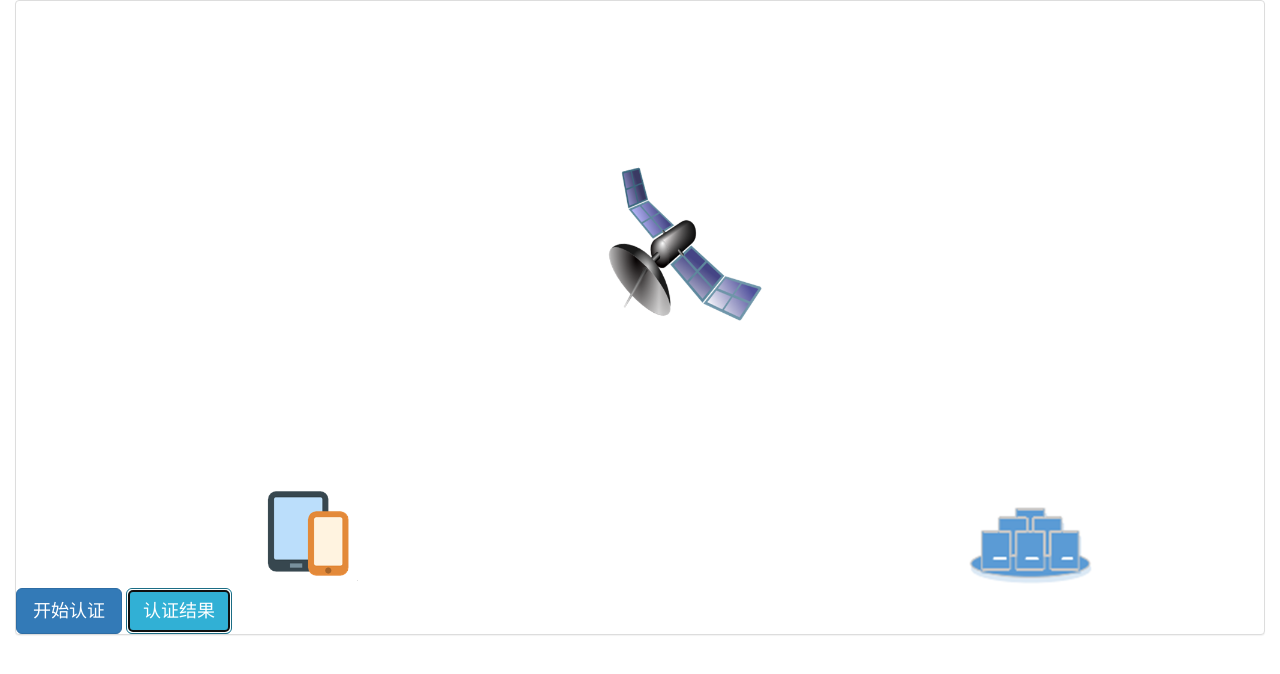
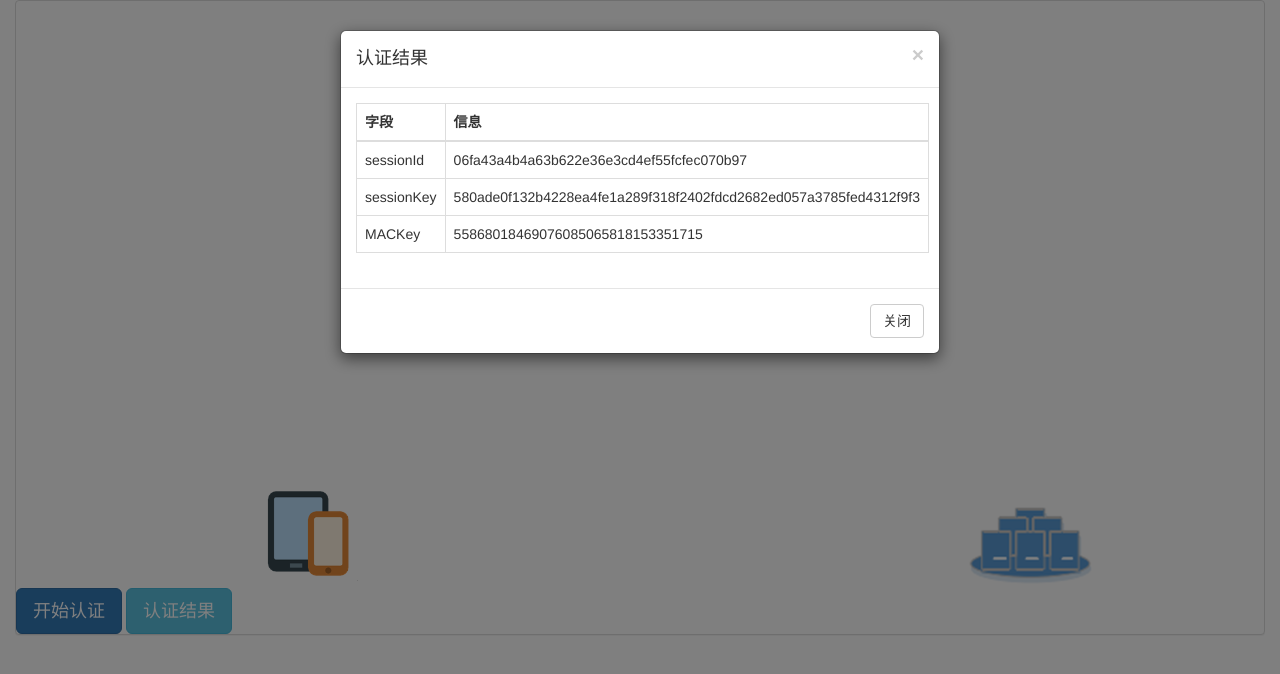
Before and after one commit to sun1024/satallite, a plain HTML site: page static/test.html in a window 1280 px wide. Both pictures are taken after a click on the button "认证结果". Drawn offline with nearby package versions, Linux system fonts and the light colour scheme; no server answers.

Commit message:
authResult

```diff
--- a/static/test.html
+++ b/static/test.html
@@ -11,6 +11,49 @@
 </head>
 
 <body>
+    <!-- 模态框（Modal） -->
+    <div class="modal fade" id="authResult" tabindex="-1" role="dialog" aria-labelledby="myModalLabel" aria-hidden="true">
+        <div class="modal-dialog">
+            <div class="modal-content">
+                <div class="modal-header">
+                    <button type="button" class="close" data-dismiss="modal" aria-hidden="true">
+                        &times;
+                    </button>
+                    <h4 class="modal-title" id="myModalLabel">
+                        认证结果
+                    </h4>
+                </div>
+                <div class="modal-body">
+                    <table class="table table-bordered">
+                        <thead>
+                            <tr>
+                                <th>字段</th>
+                                <th>信息</th>
+                            </tr>
+                        </thead>
+                        <tbody>
+                            <tr>
+                                <td>sessionId</td>
+                                <td>06fa43a4b4a63b622e36e3cd4ef55fcfec070b97</td>
+                            </tr>
+                            <tr>
+                                <td>sessionKey</td>
+                                <td>580ade0f132b4228ea4fe1a289f318f2402fdcd2682ed057a3785fed4312f9f3</td>
+                            </tr>
+                            <tr>
+                                <td>MACKey</td>
+                                <td>55868018469076085065818153351715</td>
+                            </tr>
+                        </tbody>
+                    </table>
+                </div>
+                <div class="modal-footer">
+                    <button type="button" class="btn btn-default" data-dismiss="modal">关闭
+                    </button>
+                </div>
+            </div><!-- /.modal-content -->
+        </div><!-- /.modal -->
+    </div>
     <!-- 模态框（Modal） -->
     <div class="modal fade" id="sate" tabindex="-1" role="dialog" aria-labelledby="myModalLabel" aria-hidden="true">
         <div class="modal-dialog">
@@ -175,7 +218,7 @@
             </svg>
             <div>
                 <button type="button" class="btn btn-primary btn-lg" onclick="runLine()">开始认证</button>
-                <button type="button" class="btn btn-info btn-lg">认证结果</button>
+                <button type="button" class="btn btn-info btn-lg" data-toggle="modal" data-target="#authResult" onclick="authResult()">认证结果</button>
             </div>
         </div>
     </div>
@@ -221,5 +264,17 @@
             }, 3000);
         }
 
+        // 获取认证结果
+        function authResult() {
+            var url = "http://127.0.0.1:2333/authResult";
+            $.get(url, function (data) {
+                if(data != "{}"){
+                    console.log(data);
+                } else {
+                    console.log("认证失败。。。");
+                }
+            });
+        }
+
     </script>
 </body>
```
Also changed, not shown: 3 other files.
